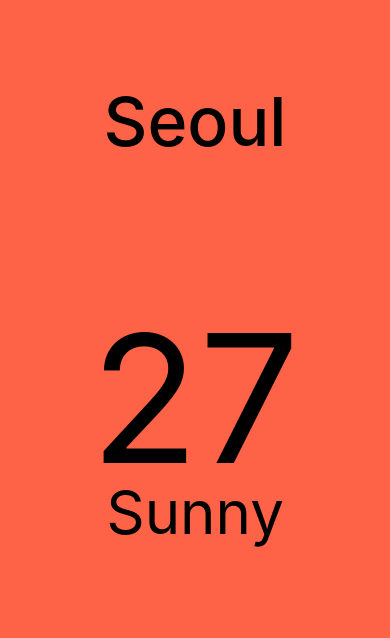
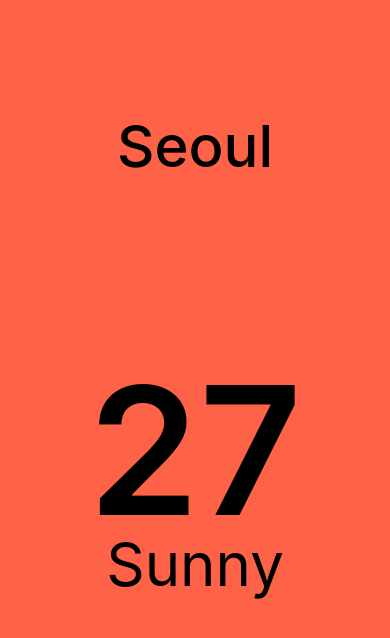
Before and after one commit to shining-sakaeru/NomadWeather, a React Native app: screen / in a window 390 px wide. Shown: the top 638 px of the page. Built offline with nearby package versions, Linux system fonts and the light colour scheme.

Commit message:
#2.6 Styles part Two (14:24)

```diff
--- a/App.js
+++ b/App.js
@@ -1,5 +1,7 @@
 import React from "react";
-import { View, Text, StyleSheet } from "react-native";
+import { View, Text, Dimensions, StyleSheet, ScrollView } from "react-native";
+
+const { width: SCREEN_WIDTH } = Dimensions.get("window");
 
 export default function App() {
   return (
@@ -7,16 +9,32 @@ export default function App() {
       <View style={styles.city}>
         <Text style={styles.cityName}>Seoul</Text>
       </View>
-      <View style={styles.weather}>
+      <ScrollView
+        pagingEnabled
+        horizontal
+        showsHorizontalScrollIndicator={false}
+        contentContainerStyle={styles.weather}
+      >
         <View style={styles.day}>
           <Text style={styles.temp}>27</Text>
           <Text style={styles.description}>Sunny</Text>
         </View>
-      </View>
+        <View style={styles.day}>
+          <Text style={styles.temp}>27</Text>
+          <Text style={styles.description}>Sunny</Text>
+        </View>
+        <View style={styles.day}>
+          <Text style={styles.temp}>27</Text>
+          <Text style={styles.description}>Sunny</Text>
+        </View>
+        <View style={styles.day}>
+          <Text style={styles.temp}>27</Text>
+          <Text style={styles.description}>Sunny</Text>
+        </View>
+      </ScrollView>
     </View>
   );
 }
-
 const styles = StyleSheet.create({
   container: {
     flex: 1,
@@ -28,18 +46,17 @@ const styles = StyleSheet.create({
     alignItems: "center",
   },
   cityName: {
-    fontSize: 68,
+    fontSize: 58,
     fontWeight: "500",
   },
-  weather: {
-    flex: 3,
-  },
+  weather: {},
   day: {
-    flex: 1,
+    width: SCREEN_WIDTH,
     alignItems: "center",
   },
   temp: {
     marginTop: 50,
+    fontWeight: "600",
     fontSize: 178,
   },
   description: {
```
